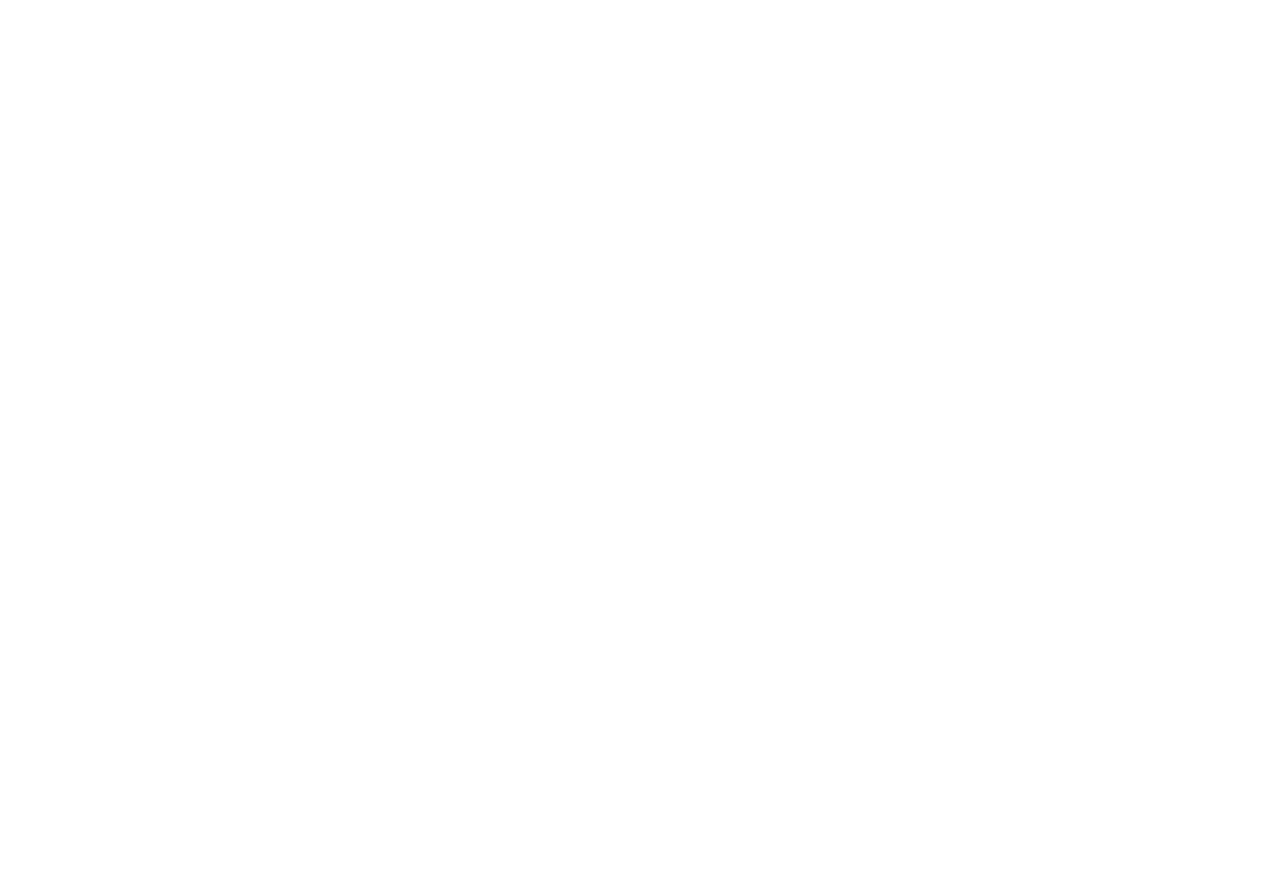
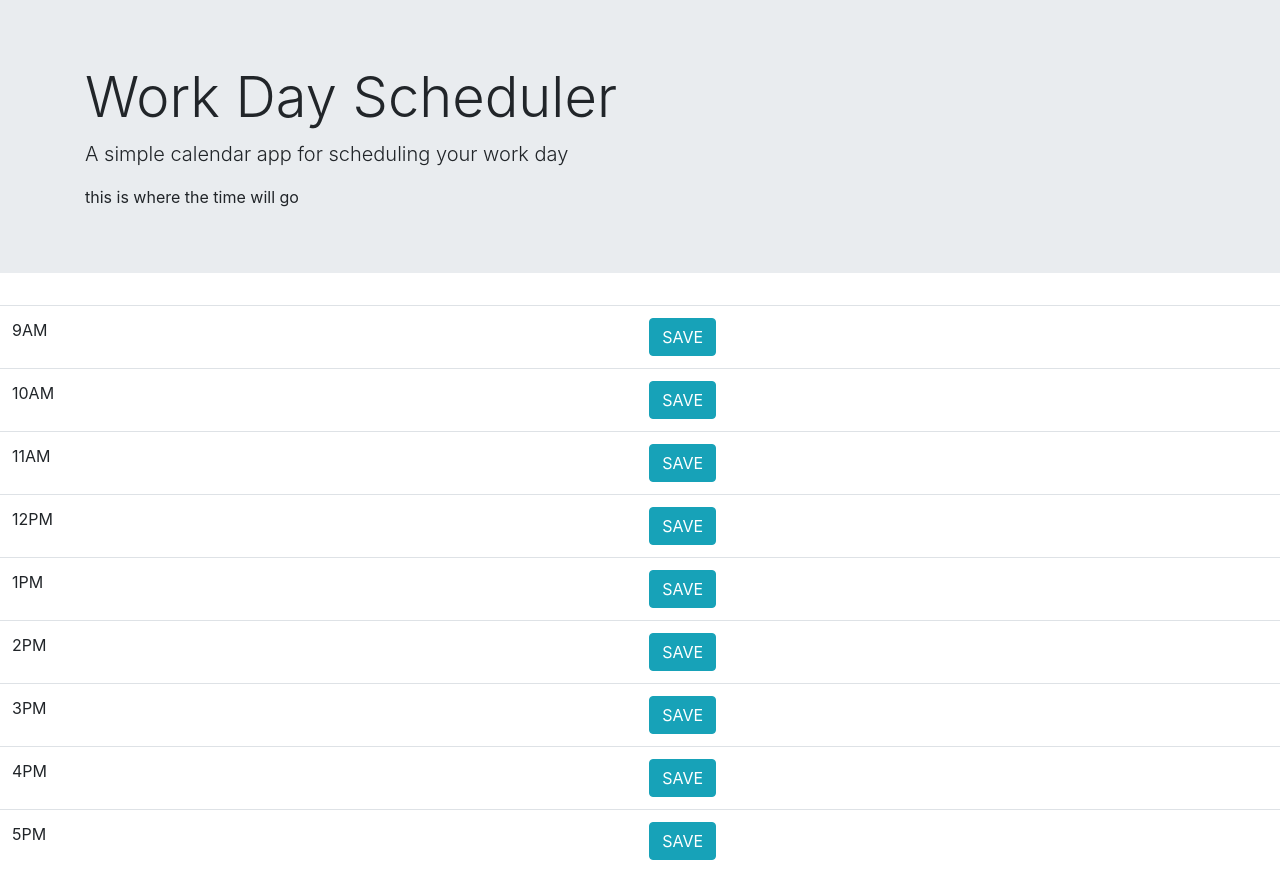
Before and after one commit to pmitch242/day-planner, a plain HTML site: page index.html in a window 1280 px wide. Before the commit the page ends 800 px from the top, so only its background shows below. Drawn offline with nearby package versions, Linux system fonts and the light colour scheme.

Commit message:
added table and jumbotron

```diff
--- a/index.html
+++ b/index.html
@@ -1,13 +1,82 @@
 <!DOCTYPE html>
 <html lang="en">
+
 <head>
     <meta charset="UTF-8">
     <meta name="viewport" content="width=device-width, initial-scale=1.0">
     <meta http-equiv="X-UA-Compatible" content="ie=edge">
     <title>Day Planner</title>
-    <link rel="stylesheet" href="https://stackpath.bootstrapcdn.com/bootstrap/4.3.1/css/bootstrap.min.css" integrity="sha384-ggOyR0iXCbMQv3Xipma34MD+dH/1fQ784/j6cY/iJTQUOhcWr7x9JvoRxT2MZw1T" crossorigin="anonymous">
+    <link rel="stylesheet" href="https://stackpath.bootstrapcdn.com/bootstrap/4.3.1/css/bootstrap.min.css"
+        integrity="sha384-ggOyR0iXCbMQv3Xipma34MD+dH/1fQ784/j6cY/iJTQUOhcWr7x9JvoRxT2MZw1T" crossorigin="anonymous">
 </head>
+
 <body>
+    <div class="jumbotron jumbotron-fluid">
+        <div class="container schedule-container">
+            <h1 class="display-4">Work Day Scheduler</h1>
+            <p class="lead">A simple calendar app for scheduling your work day</p>
+            <div>this is where the time will go </div>
+        </div>
+    </div>
 
+    <table class="table">
+        <tbody>
+            <tr>
+                <!-- <th scope="row">1</th> -->
+                <td>9AM</td>
+                <td></td>
+                <td><button type="button" class="btn btn-info">SAVE</button></td>
+            </tr>
+            <tr>
+                <!-- <th scope="row">2</th> -->
+                <td>10AM</td>
+                <td></td>
+                <td><button type="button" class="btn btn-info">SAVE</button></td>
+            </tr>
+            <tr>
+                <!-- <th scope="row">3</th> -->
+                <td>11AM</td>
+                <td></td>
+                <td><button type="button" class="btn btn-info">SAVE</button></td>
+            </tr>
+            <tr>
+                <!-- <th scope="row">3</th> -->
+                <td>12PM</td>
+                <td></td>
+                <td><button type="button" class="btn btn-info">SAVE</button></td>
+            </tr>
+            <tr>
+                <!-- <th scope="row">3</th> -->
+                <td>1PM</td>
+                <td></td>
+                <td><button type="button" class="btn btn-info">SAVE</button></td>
+            </tr>
+            <tr>
+                <!-- <th scope="row">3</th> -->
+                <td>2PM</td>
+                <td></td>
+                <td><button type="button" class="btn btn-info">SAVE</button></td>
+            </tr>
+            <tr>
+                <!-- <th scope="row">3</th> -->
+                <td>3PM</td>
+                <td></td>
+                <td><button type="button" class="btn btn-info">SAVE</button></td>
+            </tr>
+            <tr>
+                <!-- <th scope="row">3</th> -->
+                <td>4PM</td>
+                <td></td>
+                <td><button type="button" class="btn btn-info">SAVE</button></td>
+            </tr>
+            <tr>
+                <!-- <th scope="row">3</th> -->
+                <td>5PM</td>
+                <td></td>
+                <td><button type="button" class="btn btn-info">SAVE</button></td>
+            </tr>
+        </tbody>
+    </table>
 </body>
+
 </html>
```
